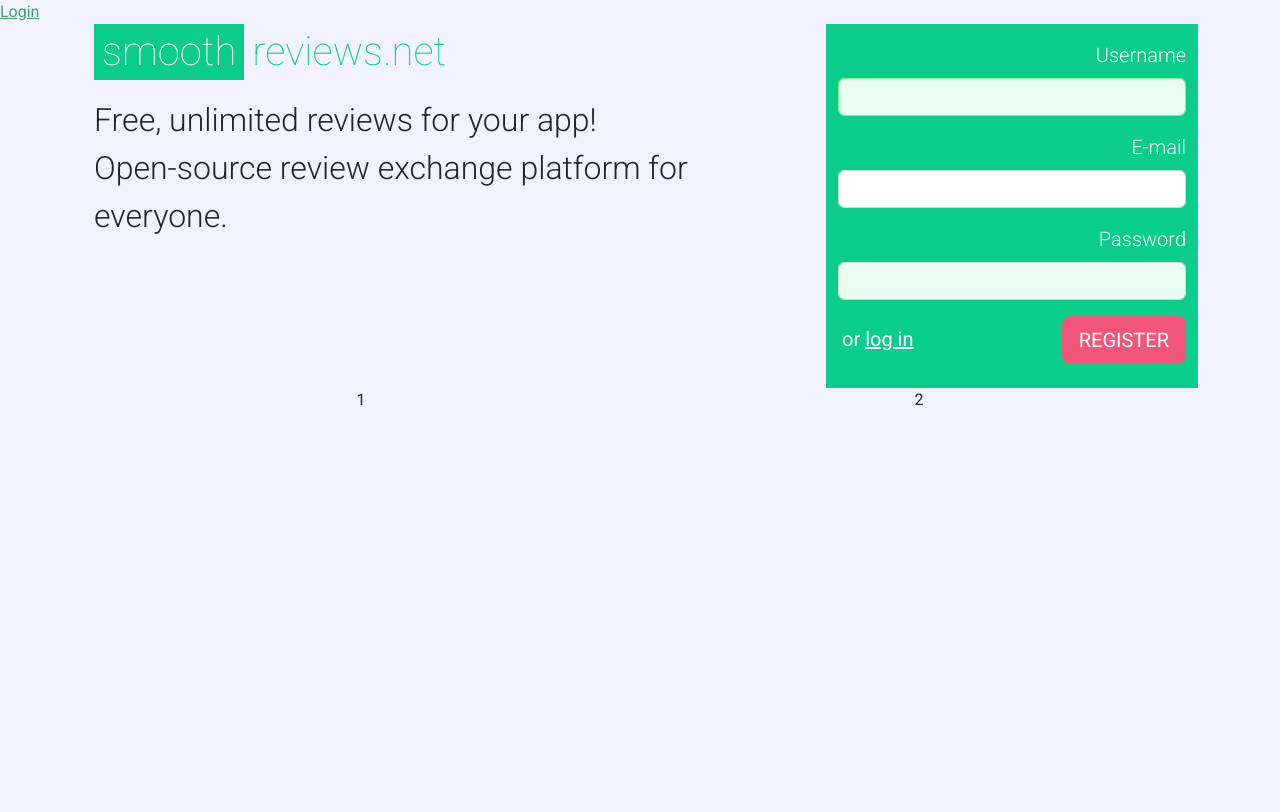
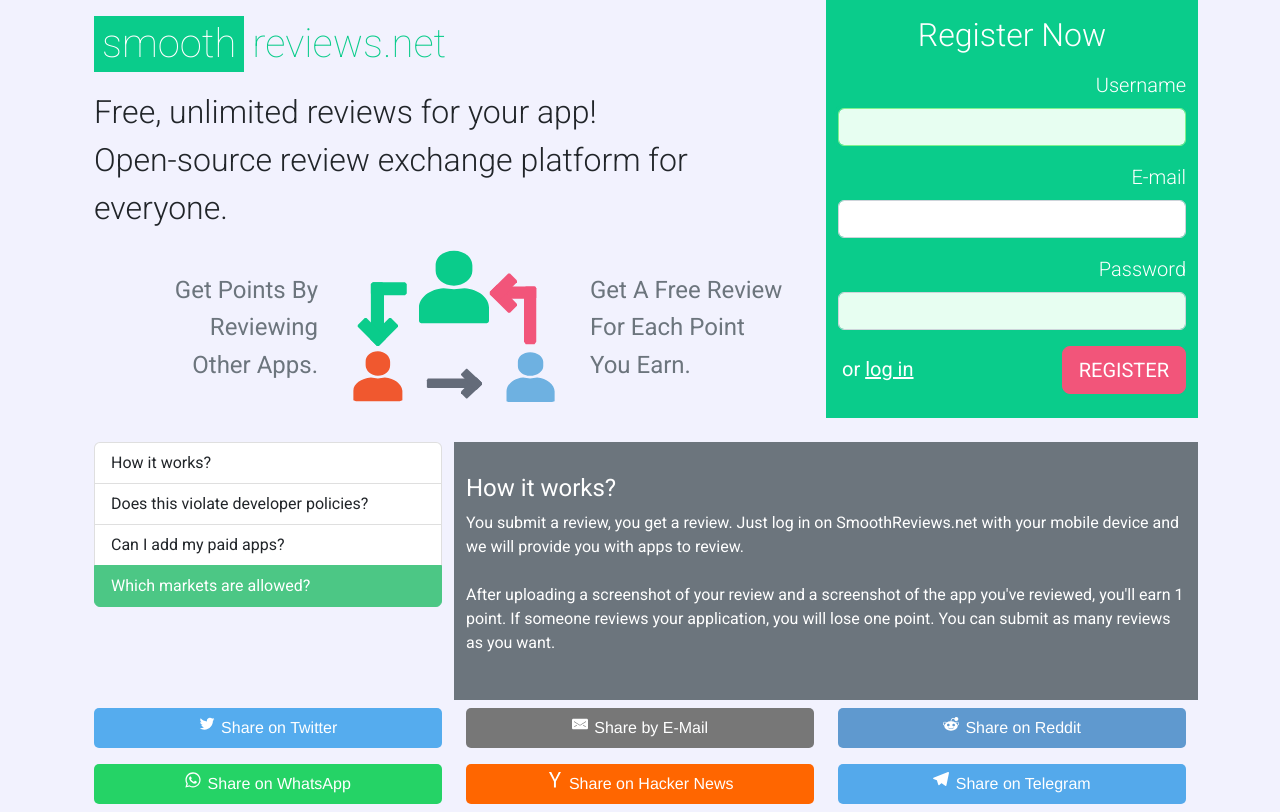
Before and after one commit to gokhanmeteerturk/smooth-review, a Django app: page / in a window 1280 px wide. Before the commit the page ends 405 px from the top, so only its background shows below. Run offline with Django 4.2, Linux system fonts and the light colour scheme; parts of the project's set-up code (start-up, migrations or seed data) failed here and were passed over; some libraries are stand-ins or nearby versions.

Commit message:
home page finished with landing content, static share buttons and FAQ

```diff
--- a/smoothproject/smoothapp/templates/index/index.html
+++ b/smoothproject/smoothapp/templates/index/index.html
@@ -1,38 +1,28 @@
     {% extends "base.html" %}
     {% block title %}{% if title %}{{title}}{% else %}Smooth Reviews{% endif %}{% endblock %}
     {% block content %}
-
-    <div class="nav">
-
-        {% if user.is_authenticated %}
-            <p> {{ request.user }} </p>
-            <a href="{% url 'logout' %}">Logout</a>
-            <!-- You can also access the user data like this -->
-        {% else %}
-            <a href="{% url 'login' %}">Login</a>
-        {% endif %}
-
-
-    </div>
 
     <div class="container-xl">
 
         <div class="container-fluid text-center">
           <div class="row">
-            <div class="col-12 col-md-7 col-lg-8 text-start">
+            <div class="col-12 col-md-7 col-lg-8 text-start pt-3">
                 {% include "index/parts/landing_content.html" %}
             </div>
-            <div class="col-12 col-md-5 col-lg-4 order-md-last bg-primary">
+            <div class="col-12 col-md-5 col-lg-4 order-md-last bg-primary pt-3">
               {% include "index/parts/register_form.html" %}
             </div>
           </div>
           <div class="row">
-            <div class="col-12 col-md-6">
-              1
+            <div class="col-12 mt-4">
+
+                {% include "index/parts/faq.html" %}
+
+
             </div>
-            <div class="col-12 col-md-6">
-              2
-            </div>
+          </div>
+          <div class="row">
+              {% include "index/parts/share.html" %}
           </div>
         </div>
 
--- /dev/null
+++ b/smoothproject/smoothapp/templates/index/parts/faq.html
@@ -0,0 +1,61 @@
+<div class="row text-start">
+    <div class="col-md-4 d-none d-md-block">
+      <div id="list-example" class="list-group">
+        <a class="list-group-item list-group-item-action active" href="#list-item-1">How it works?</a>
+        <a class="list-group-item list-group-item-action" href="#list-item-2">Does this violate developer policies?</a>
+        <a class="list-group-item list-group-item-action" href="#list-item-3">Can I add my paid apps?</a>
+        <a class="list-group-item list-group-item-action" href="#list-item-4">Which markets are allowed?</a>
+      </div>
+    </div>
+    <div class="col-12 col-md-8 bg-secondary text-white">
+      <div data-bs-spy="scroll" data-bs-target="#list-example" data-bs-offset="0" class="scroll-area scrollspy-container" tabindex="0">
+
+        <span id="list-item-1">&nbsp;</span>
+        <h4>How it works?</h4>
+        <p>
+          You submit a review, you get a review.
+          Just log in on SmoothReviews.net with your mobile device and
+          we will provide you with apps to review.
+          <br><br>
+          After uploading a screenshot of your review and a screenshot of the app you've reviewed,
+          you'll earn 1 point. If someone reviews your application, you will lose one point.
+          You can submit as many reviews as you want.
+        </p>
+<br><br>
+        <span id="list-item-2">&nbsp;</span>
+        <h4>Does this violate developer policies?</h4>
+        <p>
+          SmoothReviews.net is just a way to show your app to other developers and give each other honest feedback.
+          You do not pay for reviews and there is no guarantee of a 4 or 5 star review.
+          There is not even a guarantee you will get any reviews at all.
+          Developers simply see a list of apps they 'can' leave a honest review to.
+          It is up to them to review your app.
+          You don't necessarily get reviews from the developers you give a review to.
+          <br><br>
+          Even though we haven't heard of any developers having issues for using smoothreviews.net,
+          we cannot control how other companies such as Google and Apple enforce their rules.
+          You use SmoothReviews.net at your own risk.
+        </p>
+<br><br>
+        <span id="list-item-3">&nbsp;</span>
+        <h4>
+          Can I add my paid apps?</h4>
+        <p>Yes, you can add your paid app to the system.<br>
+            But on the app review section, 'Show free apps only' option is ON by default.<br><br>
+          So if you want your app to get reviews from more people,
+          you can provide a custom code for Apple
+            (<a target="_blank" href="https://help.apple.com/app-store-connect/#/dev6a098e4b1">how to</a>),
+             or a list of promotion codes(One-time use codes) for Google
+            (<a target="_blank" href="https://support.google.com/googleplay/android-developer/answer/6321495?hl=en#zippy=%2Cstep-set-up-a-promotion-in-play-console">how to</a>)
+            that will let users download your app for free.
+        </p>
+
+        <span id="list-item-4">&nbsp;</span>
+        <h4>Which markets are allowed?</h4>
+        <p>Currently we support Google Play Store and Apple App Store.
+            You can also review apps from one store
+            and use the points you earn to get reviews
+            for an app on the other store.</p>
+      </div>
+    </div>
+  </div>
--- a/smoothproject/smoothapp/templates/index/parts/landing_content.html
+++ b/smoothproject/smoothapp/templates/index/parts/landing_content.html
@@ -9,3 +9,22 @@
     <span>Free, unlimited reviews for your app!</span><br>
     <span>Open-source review exchange platform for everyone.</span>
 </p>
+
+<div class="row align-items-center mb-2">
+    <div class="col-12 col-md-4 text-md-end fs-4 align-middle">
+        <span class="align-middle text-secondary">
+            <span class="d-md-none">&bull;</span>
+            Get Points By <br class="d-none d-md-block">Reviewing <br class="d-none d-md-block">Other Apps.
+        </span>
+    </div>
+    <div class="col-6 col-md-4 d-none d-md-block">
+            <svg xmlns="http://www.w3.org/2000/svg" viewBox="0 0 256 179" xml:space="preserve"><path fill="#F0582F" d="M41 146c-8 0-14-6-14-12v-4c0-7 6-12 14-12s14 6 14 12v4c0 7-6 12-14 12zm8 2-8 1-8-1c-11 1-20 7-20 15v11l3 1h50l3-1v-11c-1-8-9-14-20-15z"/><path fill="#0ACC8B" d="M128 43c-12 0-21-8-21-17v-6c0-10 9-17 21-17 11 0 21 7 21 17v6c0 9-10 17-21 17zm12 3-12 1-12-1c-16 1-28 11-28 22v15c0 2 2 3 4 3h72c2 0 4-1 4-3V68c0-11-12-21-28-22z"/><path fill="#6EB1E1" d="M215 146c-8 0-14-5-14-11v-5c0-6 6-11 14-11s15 5 15 11v5c0 6-7 11-15 11zm8 2-8 1-8-1c-11 1-19 8-19 16v11l2 1h50l3-1v-11c0-8-9-15-20-16z"/><path fill="#F2557A" d="M221 58h-36l-2-1V46l2-2h36l1 2v11l-1 1z"/><path fill="#F2557A" d="M222 46v61l-2 3h-10l-2-3V46l2-2h10l2 2zm-53 7 21 21h2l8-8v-2l-21-22h-2l-8 8v3z"/><path fill="#F2557A" d="m169 50 21-21h2l8 8v2l-21 21h-2l-8-7v-3z"/><path fill="#0ACC8B" d="M48 41v63l-2 2H36c-2 0-3-1-3-2V41l3-2h10l2 2z"/><path fill="#0ACC8B" d="M72 54H35l-2-2V41l2-2h37l2 2v11l-2 2zm-30 58 22-22v-2l-8-8h-2l-22 22v2l8 8h2z"/><path fill="#0ACC8B" d="M40 112 18 90v-2l8-8h2l22 22v2l-8 8h-2z"/><path fill="#646B79" d="M98 160h48l2-1v-8l-2-2H98l-1 2v8l1 1z"/><path fill="#646B79" d="m160 156-17 16h-1l-6-6v-2l16-16h2l6 6v2z"/><path fill="#646B79" d="m160 154-17-16h-1l-6 6v1l16 17h2l6-6v-2z"/></svg>
+    </div>
+    <div class="col-12 col-md-4 fs-4 text-md-start align-middle">
+        <span class="align-middle text-secondary">
+            <span class="d-md-none">&bull;</span>
+            Get A Free Review <br class="d-none d-md-block">For Each Point <br class="d-none d-md-block">You Earn.
+        </span>
+    </div>
+
+</div>
--- a/smoothproject/smoothapp/templates/index/parts/register_form.html
+++ b/smoothproject/smoothapp/templates/index/parts/register_form.html
@@ -1,4 +1,5 @@
 <form method="post">
+  <h2 class="text-white fw-light">Register Now</h2>
   {% csrf_token %}
   <div class="mb-3 text-end mt-3">
     <label for="id_username" class="form-label text-white fs-5 fw-light">Username</label>
--- /dev/null
+++ b/smoothproject/smoothapp/templates/index/parts/share.html
@@ -0,0 +1,40 @@
+<!-- Sharingbutton Twitter -->
+<a class="resp-sharing-button__link col-6 col-sm-4" href="https://twitter.com/intent/tweet/?text=Free%2C%20unlimited%20reviews%20for%20your%20app!%20Open-source%20review%20exchange%20platform%20for%20everyone.&amp;url=https%3A%2F%2Fsmoothreviews.net" target="_blank" rel="noopener" aria-label="Share on Twitter">
+  <div class="resp-sharing-button resp-sharing-button--twitter resp-sharing-button--large"><div aria-hidden="true" class="resp-sharing-button__icon resp-sharing-button__icon--solid">
+    <svg xmlns="http://www.w3.org/2000/svg" viewBox="0 0 24 24"><path d="M23.44 4.83c-.8.37-1.5.38-2.22.02.93-.56.98-.96 1.32-2.02-.88.52-1.86.9-2.9 1.1-.82-.88-2-1.43-3.3-1.43-2.5 0-4.55 2.04-4.55 4.54 0 .36.03.7.1 1.04-3.77-.2-7.12-2-9.36-4.75-.4.67-.6 1.45-.6 2.3 0 1.56.8 2.95 2 3.77-.74-.03-1.44-.23-2.05-.57v.06c0 2.2 1.56 4.03 3.64 4.44-.67.2-1.37.2-2.06.08.58 1.8 2.26 3.12 4.25 3.16C5.78 18.1 3.37 18.74 1 18.46c2 1.3 4.4 2.04 6.97 2.04 8.35 0 12.92-6.92 12.92-12.93 0-.2 0-.4-.02-.6.9-.63 1.96-1.22 2.56-2.14z"/></svg>
+    </div>Share on Twitter</div>
+</a>
+
+<!-- Sharingbutton E-Mail -->
+<a class="resp-sharing-button__link col-6 col-sm-4" href="mailto:?subject=Free%2C%20unlimited%20reviews%20for%20your%20app!%20Open-source%20review%20exchange%20platform%20for%20everyone.&amp;body=https%3A%2F%2Fsmoothreviews.net" target="_self" rel="noopener" aria-label="Share by E-Mail">
+  <div class="resp-sharing-button resp-sharing-button--email resp-sharing-button--large"><div aria-hidden="true" class="resp-sharing-button__icon resp-sharing-button__icon--solid">
+    <svg xmlns="http://www.w3.org/2000/svg" viewBox="0 0 24 24"><path d="M22 4H2C.9 4 0 4.9 0 6v12c0 1.1.9 2 2 2h20c1.1 0 2-.9 2-2V6c0-1.1-.9-2-2-2zM7.25 14.43l-3.5 2c-.08.05-.17.07-.25.07-.17 0-.34-.1-.43-.25-.14-.24-.06-.55.18-.68l3.5-2c.24-.14.55-.06.68.18.14.24.06.55-.18.68zm4.75.07c-.1 0-.2-.03-.27-.08l-8.5-5.5c-.23-.15-.3-.46-.15-.7.15-.22.46-.3.7-.14L12 13.4l8.23-5.32c.23-.15.54-.08.7.15.14.23.07.54-.16.7l-8.5 5.5c-.08.04-.17.07-.27.07zm8.93 1.75c-.1.16-.26.25-.43.25-.08 0-.17-.02-.25-.07l-3.5-2c-.24-.13-.32-.44-.18-.68s.44-.32.68-.18l3.5 2c.24.13.32.44.18.68z"/></svg></div>Share by E-Mail</div>
+</a>
+
+<!-- Sharingbutton Reddit -->
+<a class="resp-sharing-button__link col-6 col-sm-4" href="https://reddit.com/submit/?url=https%3A%2F%2Fsmoothreviews.net&amp;resubmit=true&amp;title=Free%2C%20unlimited%20reviews%20for%20your%20app!%20Open-source%20review%20exchange%20platform%20for%20everyone." target="_blank" rel="noopener" aria-label="Share on Reddit">
+  <div class="resp-sharing-button resp-sharing-button--reddit resp-sharing-button--large"><div aria-hidden="true" class="resp-sharing-button__icon resp-sharing-button__icon--solid">
+    <svg xmlns="http://www.w3.org/2000/svg" viewBox="0 0 24 24"><path d="M24 11.5c0-1.65-1.35-3-3-3-.96 0-1.86.48-2.42 1.24-1.64-1-3.75-1.64-6.07-1.72.08-1.1.4-3.05 1.52-3.7.72-.4 1.73-.24 3 .5C17.2 6.3 18.46 7.5 20 7.5c1.65 0 3-1.35 3-3s-1.35-3-3-3c-1.38 0-2.54.94-2.88 2.22-1.43-.72-2.64-.8-3.6-.25-1.64.94-1.95 3.47-2 4.55-2.33.08-4.45.7-6.1 1.72C4.86 8.98 3.96 8.5 3 8.5c-1.65 0-3 1.35-3 3 0 1.32.84 2.44 2.05 2.84-.03.22-.05.44-.05.66 0 3.86 4.5 7 10 7s10-3.14 10-7c0-.22-.02-.44-.05-.66 1.2-.4 2.05-1.54 2.05-2.84zM2.3 13.37C1.5 13.07 1 12.35 1 11.5c0-1.1.9-2 2-2 .64 0 1.22.32 1.6.82-1.1.85-1.92 1.9-2.3 3.05zm3.7.13c0-1.1.9-2 2-2s2 .9 2 2-.9 2-2 2-2-.9-2-2zm9.8 4.8c-1.08.63-2.42.96-3.8.96-1.4 0-2.74-.34-3.8-.95-.24-.13-.32-.44-.2-.68.15-.24.46-.32.7-.18 1.83 1.06 4.76 1.06 6.6 0 .23-.13.53-.05.67.2.14.23.06.54-.18.67zm.2-2.8c-1.1 0-2-.9-2-2s.9-2 2-2 2 .9 2 2-.9 2-2 2zm5.7-2.13c-.38-1.16-1.2-2.2-2.3-3.05.38-.5.97-.82 1.6-.82 1.1 0 2 .9 2 2 0 .84-.53 1.57-1.3 1.87z"/></svg>
+    </div>Share on Reddit</div>
+</a>
+
+<!-- Sharingbutton WhatsApp -->
+<a class="resp-sharing-button__link col-6 col-sm-4" href="whatsapp://send?text=Free%2C%20unlimited%20reviews%20for%20your%20app!%20Open-source%20review%20exchange%20platform%20for%20everyone.%20https%3A%2F%2Fsmoothreviews.net" target="_blank" rel="noopener" aria-label="Share on WhatsApp">
+  <div class="resp-sharing-button resp-sharing-button--whatsapp resp-sharing-button--large"><div aria-hidden="true" class="resp-sharing-button__icon resp-sharing-button__icon--solid">
+    <svg xmlns="http://www.w3.org/2000/svg" viewBox="0 0 24 24"><path d="M20.1 3.9C17.9 1.7 15 .5 12 .5 5.8.5.7 5.6.7 11.9c0 2 .5 3.9 1.5 5.6L.6 23.4l6-1.6c1.6.9 3.5 1.3 5.4 1.3 6.3 0 11.4-5.1 11.4-11.4-.1-2.8-1.2-5.7-3.3-7.8zM12 21.4c-1.7 0-3.3-.5-4.8-1.3l-.4-.2-3.5 1 1-3.4L4 17c-1-1.5-1.4-3.2-1.4-5.1 0-5.2 4.2-9.4 9.4-9.4 2.5 0 4.9 1 6.7 2.8 1.8 1.8 2.8 4.2 2.8 6.7-.1 5.2-4.3 9.4-9.5 9.4zm5.1-7.1c-.3-.1-1.7-.9-1.9-1-.3-.1-.5-.1-.7.1-.2.3-.8 1-.9 1.1-.2.2-.3.2-.6.1s-1.2-.5-2.3-1.4c-.9-.8-1.4-1.7-1.6-2-.2-.3 0-.5.1-.6s.3-.3.4-.5c.2-.1.3-.3.4-.5.1-.2 0-.4 0-.5C10 9 9.3 7.6 9 7c-.1-.4-.4-.3-.5-.3h-.6s-.4.1-.7.3c-.3.3-1 1-1 2.4s1 2.8 1.1 3c.1.2 2 3.1 4.9 4.3.7.3 1.2.5 1.6.6.7.2 1.3.2 1.8.1.6-.1 1.7-.7 1.9-1.3.2-.7.2-1.2.2-1.3-.1-.3-.3-.4-.6-.5z"/></svg>
+    </div>Share on WhatsApp</div>
+</a>
+
+<!-- Sharingbutton Hacker News -->
+<a class="resp-sharing-button__link col-6 col-sm-4" href="https://news.ycombinator.com/submitlink?u=https%3A%2F%2Fsmoothreviews.net&amp;t=Free%2C%20unlimited%20reviews%20for%20your%20app!%20Open-source%20review%20exchange%20platform%20for%20everyone." target="_blank" rel="noopener" aria-label="Share on Hacker News">
+  <div class="resp-sharing-button resp-sharing-button--hackernews resp-sharing-button--large"><div aria-hidden="true" class="resp-sharing-button__icon resp-sharing-button__icon--solid">
+			<svg xmlns="http://www.w3.org/2000/svg" viewBox="0 0 140 140"><path fill-rule="evenodd" d="M60.94 82.314L17 0h20.08l25.85 52.093c.397.927.86 1.888 1.39 2.883.53.994.995 2.02 1.393 3.08.265.4.463.764.596 1.095.13.334.262.63.395.898.662 1.325 1.26 2.618 1.79 3.877.53 1.26.993 2.42 1.39 3.48 1.06-2.254 2.22-4.673 3.48-7.258 1.26-2.585 2.552-5.27 3.877-8.052L103.49 0h18.69L77.84 83.308v53.087h-16.9v-54.08z"></path></svg>
+    </div>Share on Hacker News</div>
+</a>
+
+<!-- Sharingbutton Telegram -->
+<a class="resp-sharing-button__link col-6 col-sm-4" href="https://telegram.me/share/url?text=Free%2C%20unlimited%20reviews%20for%20your%20app!%20Open-source%20review%20exchange%20platform%20for%20everyone.&amp;url=https%3A%2F%2Fsmoothreviews.net" target="_blank" rel="noopener" aria-label="Share on Telegram">
+  <div class="resp-sharing-button resp-sharing-button--telegram resp-sharing-button--large"><div aria-hidden="true" class="resp-sharing-button__icon resp-sharing-button__icon--solid">
+      <svg xmlns="http://www.w3.org/2000/svg" viewBox="0 0 24 24"><path d="M.707 8.475C.275 8.64 0 9.508 0 9.508s.284.867.718 1.03l5.09 1.897 1.986 6.38a1.102 1.102 0 0 0 1.75.527l2.96-2.41a.405.405 0 0 1 .494-.013l5.34 3.87a1.1 1.1 0 0 0 1.046.135 1.1 1.1 0 0 0 .682-.803l3.91-18.795A1.102 1.102 0 0 0 22.5.075L.706 8.475z"/></svg>
+    </div>Share on Telegram</div>
+</a>
```
